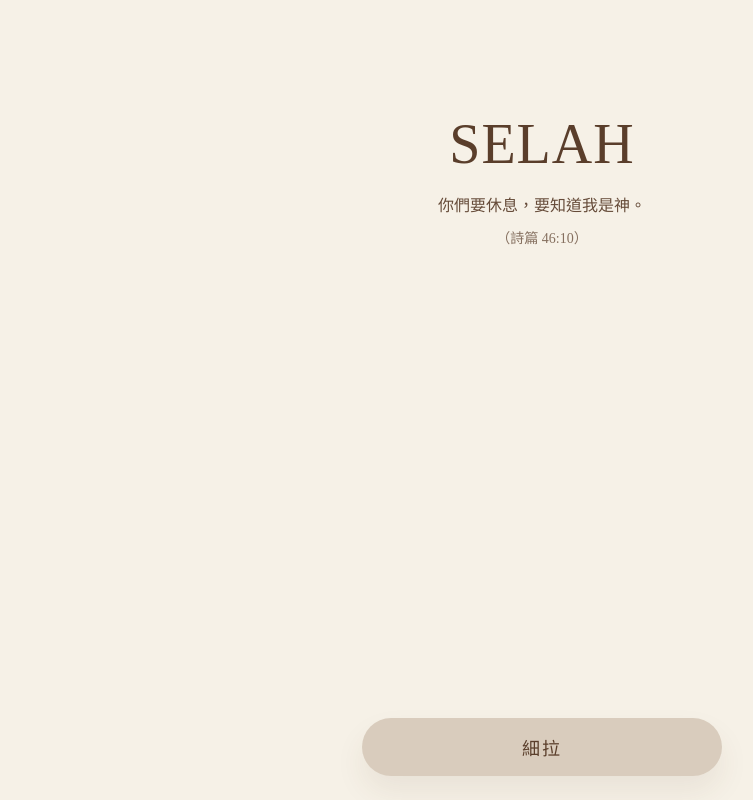
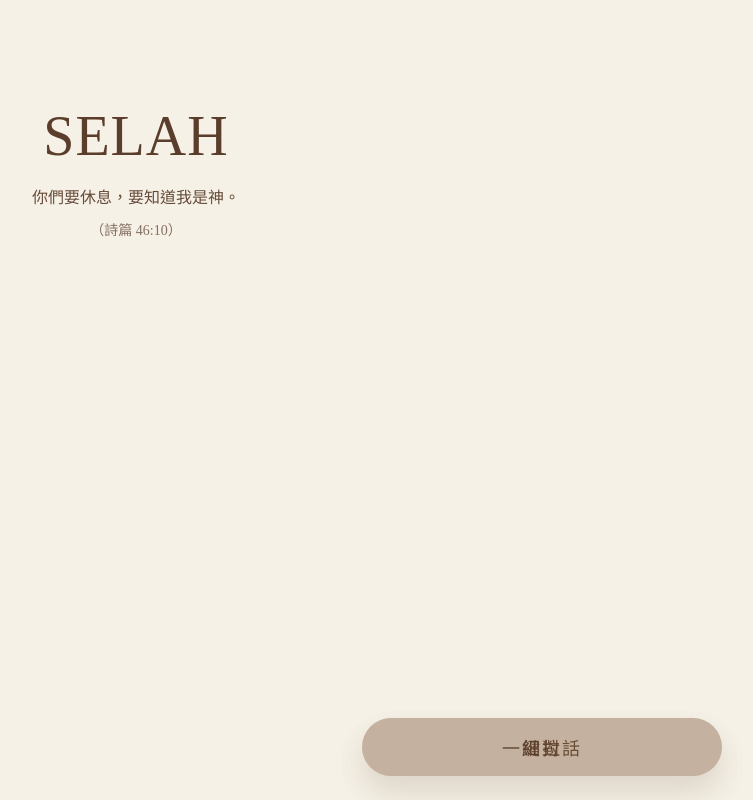
Before and after one commit to buzyfire-coder/selah-pwa, a Next.js app: page / in a window 1280 px wide. Shown: the whole page, without its empty margins (98-851 px from the left). Built offline with nearby package versions, Linux system fonts and the light colour scheme.

Commit message:
V3 deploy

```diff
--- a/app/page.tsx
+++ b/app/page.tsx
@@ -3,19 +3,23 @@ import { Screen } from "./_components/Screen";
 
 export default function Home() {
   return (
-    <Screen
-      bottom={
-        <Link href="/time" style={styles.button}>
-          細拉
-        </Link>
-      }
-    >
+    <main style={styles.page}>
       <div style={styles.centerBlock}>
         <div style={styles.title}>SELAH</div>
         <div style={styles.verse}>你們要休息，要知道我是神。</div>
         <div style={styles.ref}>（詩篇 46:10）</div>
       </div>
-    </Screen>
+
+      <div style={styles.bottomStack}>
+        <Link href="/companion" style={styles.button}>
+          一鍵對話
+        </Link>
+
+        <Link href="/time" style={styles.button}>
+          細拉
+        </Link>
+      </div>
+    </main>
   );
 }
 
@@ -59,7 +63,13 @@ const styles: Record<string, React.CSSProperties> = {
       color: "var(--text)",
       opacity: 0.72,
     },
-
+    bottomStack: {
+      width: "100%",
+      maxWidth: 360,
+      display: "flex",
+      flexDirection: "column",
+      gap: 14,
+    },
     button: {
       position: "absolute",   // ✅ 固定喺畫面底（唔靠 space-between）
       left: 24,
```
